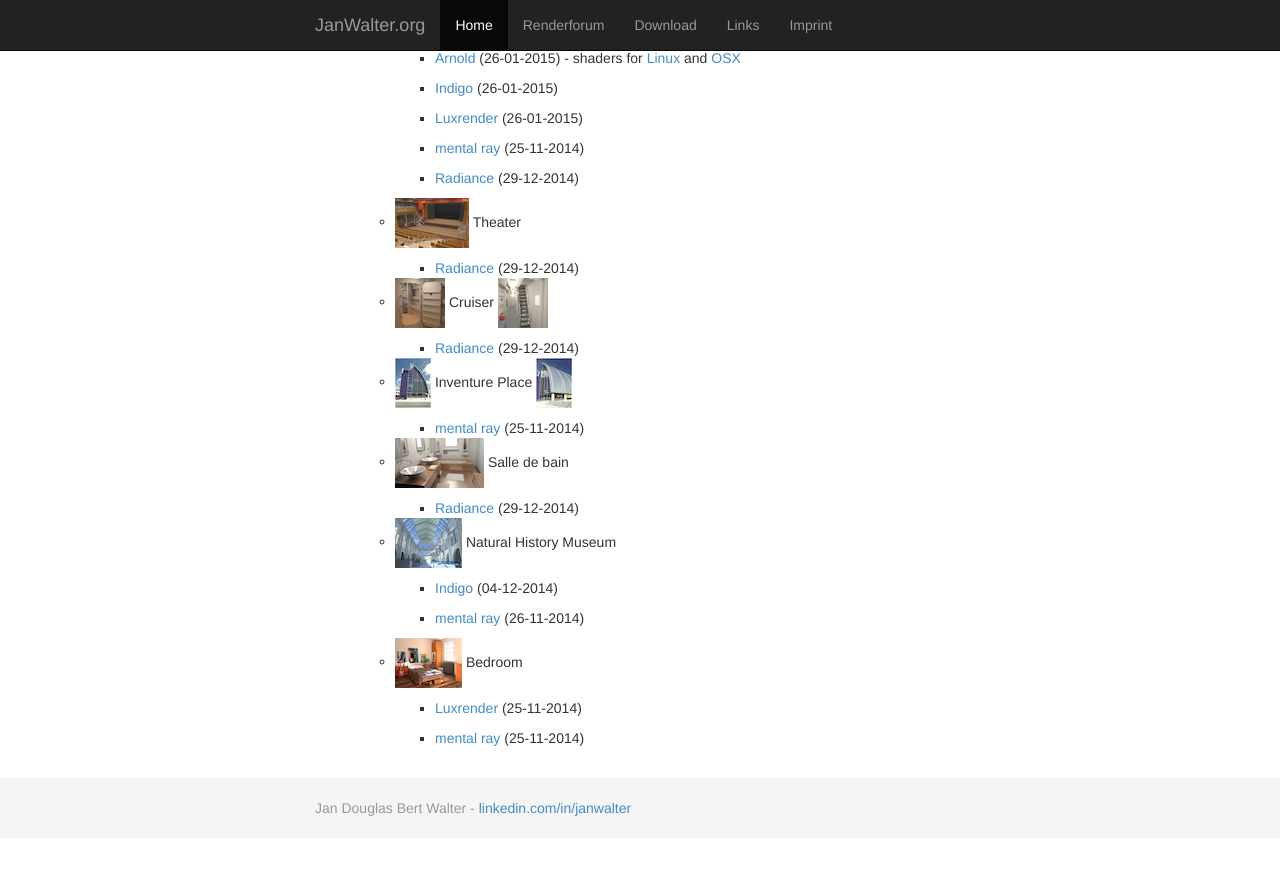
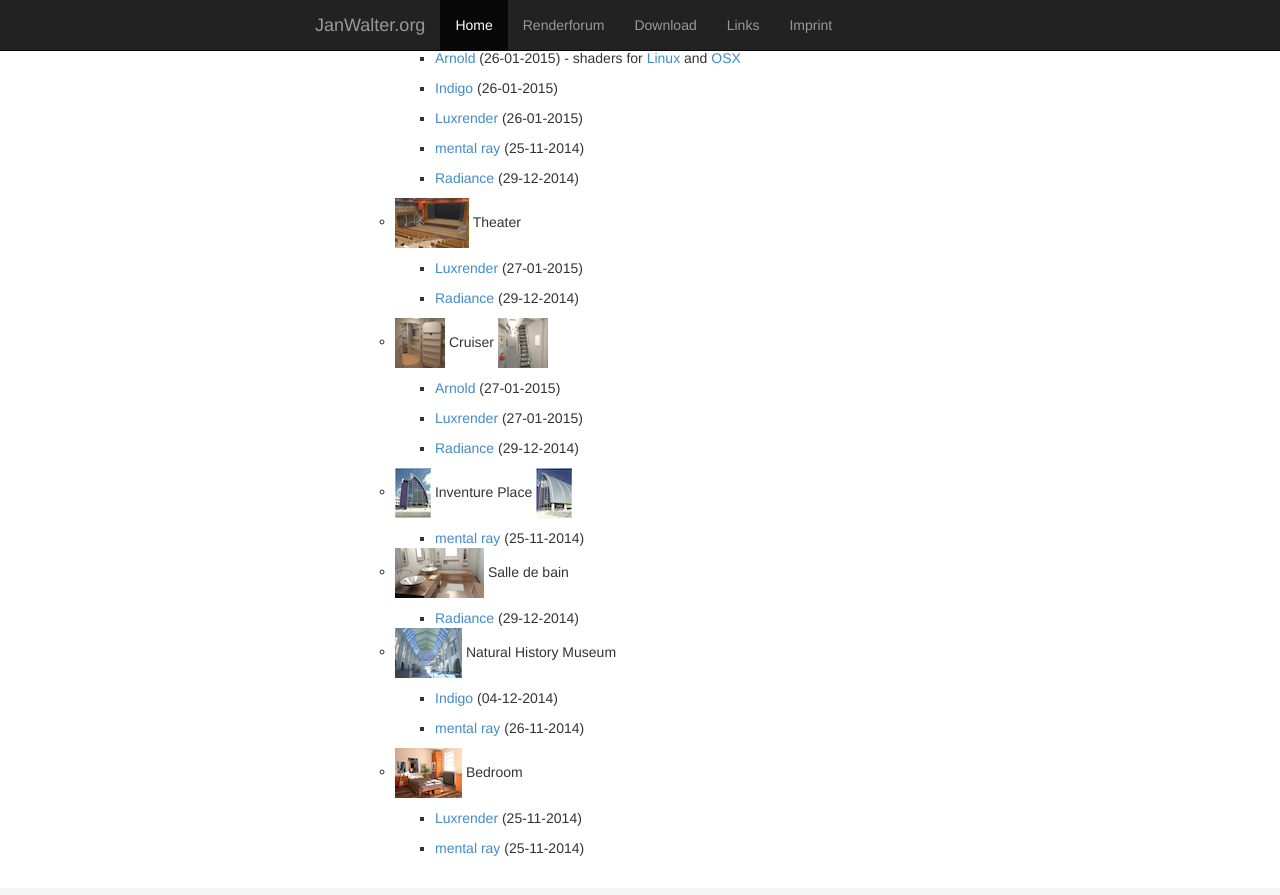
Before and after one commit to wahn/jan_walter_org, a Jekyll site: the page built from download/index.md, in a window 1280 px wide and 900 px high, scrolled down 1562 px. Shown: the top 895 px of the window. Built offline with Jekyll 4.4.1, drawn with Linux system fonts in a browser that asks for light colours; Markdown is read by kramdown in place of the engine named in the settings; before the commit the page ends 2400 px from its top, so only the background shows below that.

Commit message:
Download links for the theater scene in Luxrender, and the cruiser scene in Luxrender and Arnold file format.

```diff
--- a/download/index.md
+++ b/download/index.md
@@ -119,9 +119,15 @@ Download
 
     - ![Alt Theater][theater] Theater
 
+        + [Luxrender](https://www.janwalter.org/Download/Scenes/theater_lxs.tar.gz) (27-01-2015)
+
         + [Radiance](https://www.janwalter.org/Download/Scenes/theater_rad.tar.gz) (29-12-2014)
 
     - ![Alt Cruiser][cruiser1] Cruiser ![Alt Cruiser][cruiser2]
+
+        + [Arnold](https://www.janwalter.org/Download/Scenes/cruiser_ass.tar.gz) (27-01-2015)
+
+        + [Luxrender](https://www.janwalter.org/Download/Scenes/cruiser_lxs.tar.gz) (27-01-2015)
 
         + [Radiance](https://www.janwalter.org/Download/Scenes/cruiser_rad.tar.gz) (29-12-2014)
 
```
